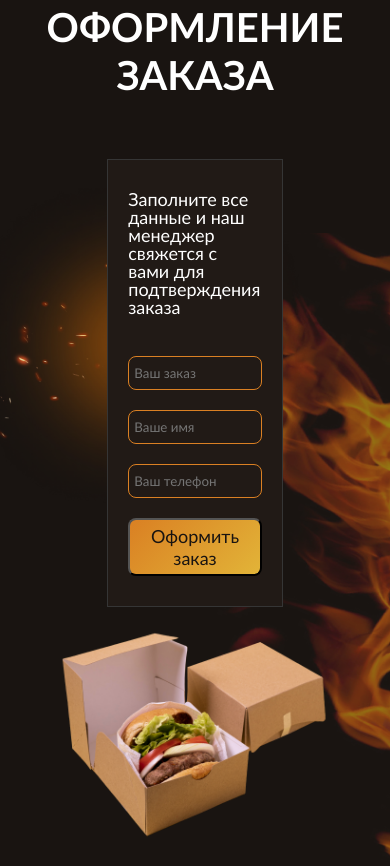
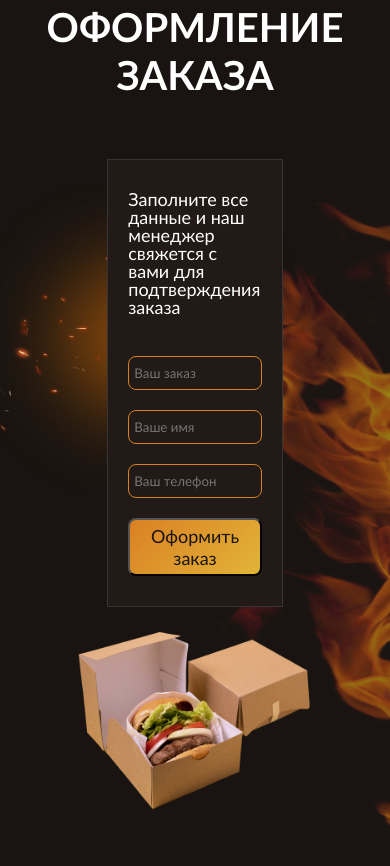
Before and after one commit to anonimsw/burger-cheddi, a plain HTML site: page index.html in a window 390 px wide. Shown: the part 5098-5964 px from the top of the page. Drawn offline with Linux system fonts and the light colour scheme; files whose address does not match are found by name.

Commit message:
Add files via upload

```diff
--- a/css/style.css
+++ b/css/style.css
@@ -186,7 +186,6 @@ nav .container button {
     width: 70%;
     padding: 60px 0 0 0;
     display: flex;
-    flex-wrap: wrap;
     justify-content: space-between;
     gap: 100px;
 }
@@ -321,7 +320,7 @@ nav .container button {
     width: 100%;
     position: absolute;
     left: -80px;
-    top: 150px;
+    top: -10%;
     z-index: -1;
 }
 
@@ -336,7 +335,7 @@ nav .container button {
     position: absolute;
     z-index: -2;
     right: 0;
-    top: 280px;
+    top: 250px;
 }
 
 .delivery h1 {
@@ -351,16 +350,15 @@ nav .container button {
 .delivery .container {
     display: flex;
     justify-content: center;
-    flex-wrap: wrap;
 }
 
 .delivery .container img {
-    width: 80%;
+    width: 70%;
     object-fit: contain;
 }
 
 .delivery .container .right {
-    width: 30%;
+    width: 500px;
     height: max-content;
     padding: 60px 40px;
     border: 1px solid #353535;
@@ -445,6 +443,8 @@ footer .container p {
 
     .info .container {
         justify-content: center;
+        flex-wrap: wrap;
+
         gap: 2rem;
     }
 
@@ -618,7 +618,8 @@ footer .container p {
     .delivery .container .right input {
         padding: 8px 5px;
     }
-    .delivery .container .right button{
+
+    .delivery .container .right button {
         padding: 5px 0;
     }
 
```
